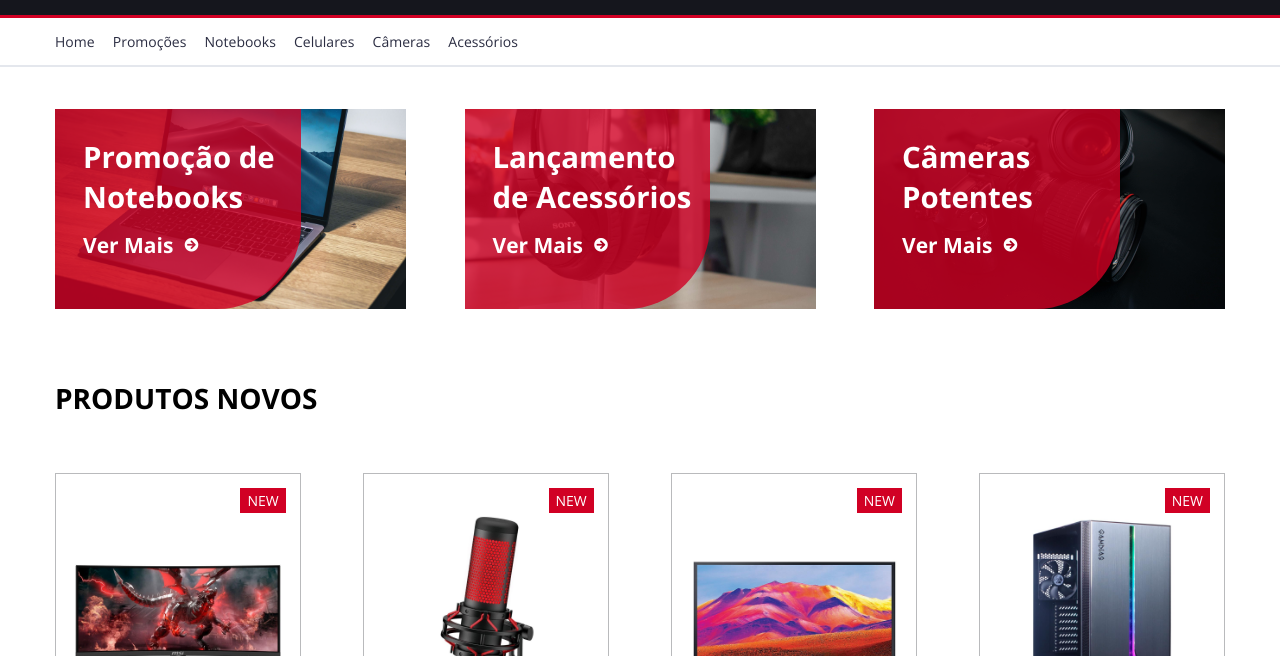
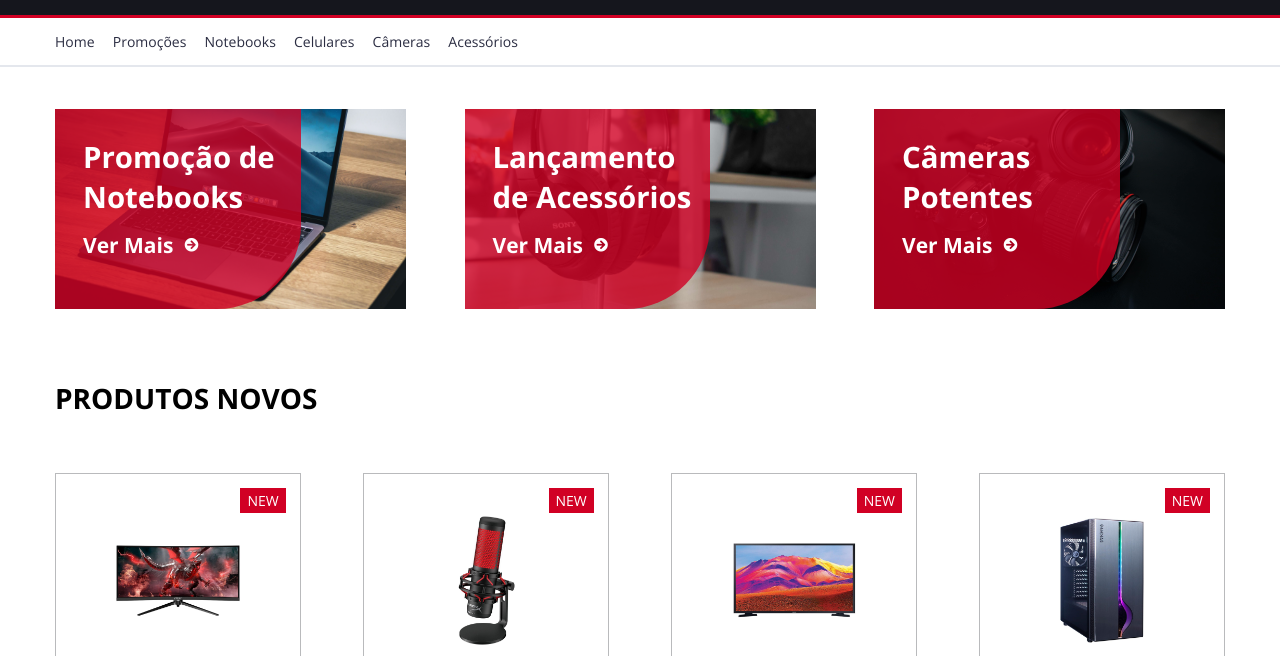
Before and after one commit to DanielFFerreira/electrum, a plain HTML site: page index.html in a window 1280 px wide. Shown: the part 120-776 px from the top of the page. Drawn offline with nearby package versions, Linux system fonts and the light colour scheme.

Commit message:
Adjusting responsiveness

```diff
--- a/scss/1-base/_base-mixins.scss
+++ b/scss/1-base/_base-mixins.scss
@@ -2,4 +2,8 @@
   @media (max-width: 425px) {
     @content;
   }
+
+  @media (max-width: 520px) {
+    @content;
+  }
 }
--- a/scss/3-modules/_products.scss
+++ b/scss/3-modules/_products.scss
@@ -43,7 +43,7 @@
 
   img {
     margin-top: 2rem;
-    width: 100%;
+    width: 60%;
   }
 
   .products-category,
```
Also changed, not shown: css/app.css, 2 other files.
